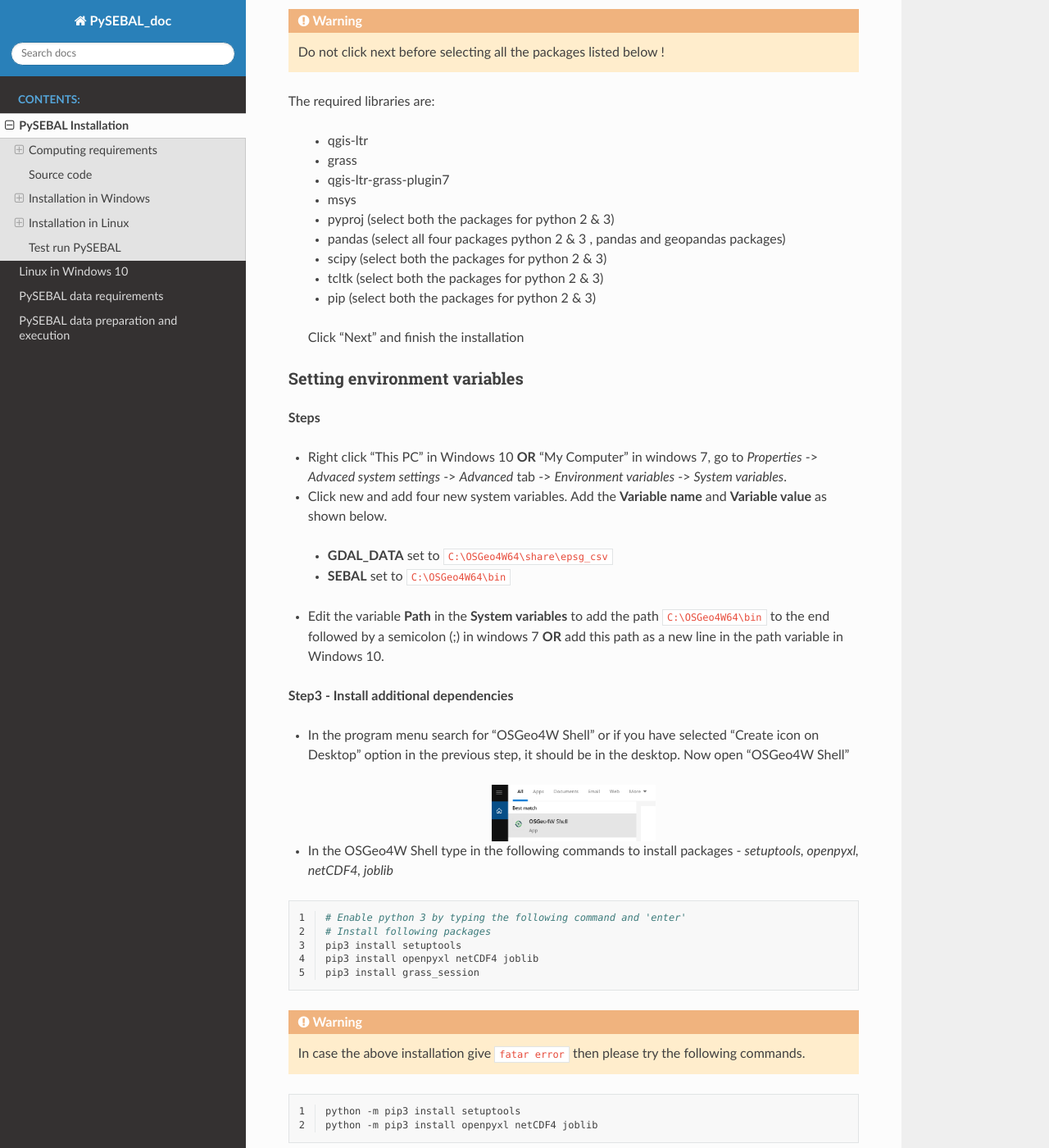
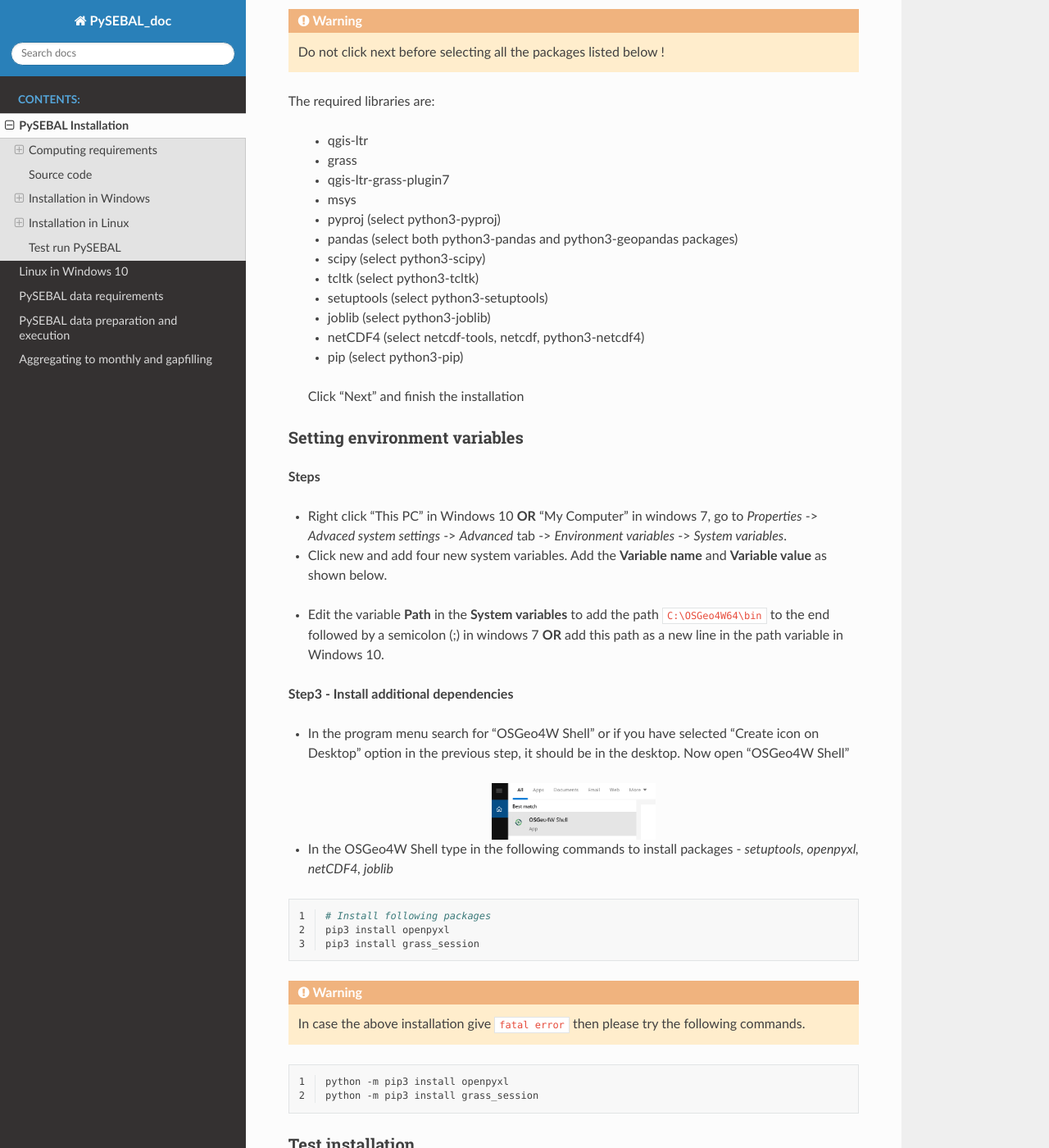
Before and after one commit to spareeth/PySEBAL_doc, a Sphinx documentation site: the page built from docs/source/installation.rst, in a window 1280 px wide and 1400 px high, scrolled down 3687 px. Shown: the whole window at 82% size. Built offline with Sphinx 7.4.7 and the Read the Docs theme 2.0.0, drawn with Linux system fonts in a browser that asks for light colours.

Commit message:
updated installation steps based on updated osgeo4w installer

```diff
--- a/docs/source/index.rst
+++ b/docs/source/index.rst
@@ -10,5 +10,4 @@
    install_Lin_Win
    data
    run
-..
    gapfill
--- a/docs/source/installation.rst
+++ b/docs/source/installation.rst
@@ -46,7 +46,7 @@
 | **Step1 - Download the OSGeo4W installer**
 
 | Get the OSGeo4W installer (https://trac.osgeo.org/osgeo4w/)
- from this `link <http://download.osgeo.org/osgeo4w/osgeo4w-setup-x86_64.exe>`_ (64 bit)
+ from this `link <http://download.osgeo.org/osgeo4w/v2/osgeo4w-setup.exe>`_ (64 bit)
  Or get it from the usb stick provided.
 
 | **Step2 - Install the dependencies**
@@ -102,11 +102,14 @@
  * grass
  * qgis-ltr-grass-plugin7
  * msys
- * pyproj (select both the packages for python 2 & 3)
- * pandas (select all four packages python 2 & 3 , pandas and geopandas packages)
- * scipy (select both the packages for python 2 & 3)
- * tcltk (select both the packages for python 2 & 3)
- * pip (select both the packages for python 2 & 3)
+ * pyproj (select python3-pyproj)
+ * pandas (select both python3-pandas and python3-geopandas packages)
+ * scipy (select python3-scipy)
+ * tcltk (select python3-tcltk)
+ * setuptools (select python3-setuptools)
+ * joblib (select python3-joblib)
+ * netCDF4 (select netcdf-tools, netcdf, python3-netcdf4)
+ * pip (select python3-pip)
  | Click "Next" and finish the installation
 
 Setting environment variables
@@ -117,9 +120,10 @@
 * Right click "This PC" in Windows 10 **OR** "My Computer" in windows 7, go to *Properties* -> *Advaced system settings* -> *Advanced* tab -> *Environment variables* -> *System variables*.
 
 * Click new and add four new system variables. Add the **Variable name** and **Variable value** as shown below.
+..
+   * **GDAL_DATA** set to ``C:\OSGeo4W64\share\epsg_csv``!
 
- * **GDAL_DATA** set to ``C:\OSGeo4W64\share\epsg_csv``
- * **SEBAL** set to ``C:\OSGeo4W64\bin``
+  * **SEBAL** set to ``C:\OSGeo4W64\bin``
 
 * Edit the variable **Path** in the **System variables** to add the path ``C:\OSGeo4W64\bin`` to the end followed by a semicolon (;) in windows 7 **OR** add this path as a new line in the path variable in Windows 10.
 
@@ -137,21 +141,19 @@
 .. code-block:: bash
    :linenos:
 
-   # Enable python 3 by typing the following command and 'enter'
    # Install following packages
-   pip3 install setuptools
-   pip3 install openpyxl netCDF4 joblib
+   pip3 install openpyxl
    pip3 install grass_session
 
 .. warning::
 
-   In case the above installation give ``fatar error`` then please try the following commands.
+   In case the above installation give ``fatal error`` then please try the following commands.
 
 .. code-block:: bash
    :linenos:
 
-   python -m pip3 install setuptools
-   python -m pip3 install openpyxl netCDF4 joblib
+   python -m pip3 install openpyxl
+   python -m pip3 install grass_session
 
 Test installation
 +++++++++++++++++
```
Also changed, not shown: 8 other files.
